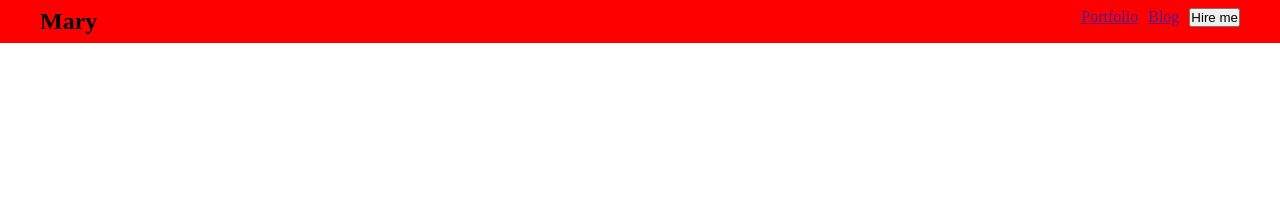
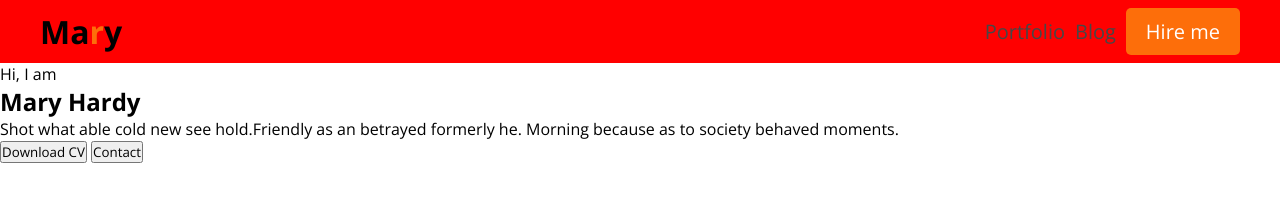
Before and after one commit to rumamarjana/PR-portfolio, a plain HTML site: page index.html in a window 1280 px wide. Drawn offline with nearby package versions, Linux system fonts and the light colour scheme.

Commit message:
some changes here html and css

```diff
--- a/index.html
+++ b/index.html
@@ -1,21 +1,39 @@
 <!DOCTYPE html>
 <html lang="en">
+
 <head>
     <meta charset="UTF-8">
     <meta name="viewport" content="width=device-width, initial-scale=1.0">
     <title>Portfolio</title>
     <link rel="stylesheet" href="./style.css">
 </head>
+
 <body>
+    <!-- header start -->
     <header>
         <nav>
-            <h2>Mary</h2>
-             <ul>
+            <h2 class="logo"><a href=""></a>Ma<span class="logo-r">r</span>y</h2>
+            <ul>
                 <li><a href=""> Portfolio</a></li>
                 <li><a href=""> Blog</a></li>
-                <li><button>Hire me </button></li>
-             </ul>
+                <li><button class="common-btn">Hire me </button></li>
+            </ul>
         </nav>
     </header>
+    <!-- header end -->
+    <!-- hero section start  -->
+    <section>
+        <div>
+            <p>Hi, I am</p>
+            <h2>Mary Hardy</h2>
+            <p>Shot what able cold new see hold.Friendly as an betrayed formerly he. Morning because as to society
+                behaved moments.</p>
+            <div>
+                <button>Download CV</button>
+                <button>Contact</button>
+            </div>
+        </div>
+    </section>
 </body>
+
 </html>
--- a/style.css
+++ b/style.css
@@ -1,10 +1,29 @@
+@import url('https://fonts.googleapis.com/css2?family=Open+Sans:ital,wght@0,300..800;1,300..800&display=swap');
 *{
     margin: 0;
     padding: 0;
     outline: none;
+    font-family: "Open Sans", sans-serif;
 }
+/* common style */
+.common-btn{
+    background-color:#fd6e0a;
+    border-radius: 5px;
+    color: white;
+    font-size: 20px;
+    padding:10px 20px;
+    border: none;
+}
+
 header{
     background-color: red;
+}
+.logo{
+    font-weight: bold;
+    font-size: 32px;
+}
+.logo-r{
+  color: #fd6e0a;
 }
 nav{
     display: flex;
@@ -12,10 +31,19 @@ nav{
     max-width: 1200px;
     margin: 0 auto;
     padding: 8px 0;
+    align-items: center;
 }
 ul{
     display: flex;
     justify-content: space-between;
     list-style: none;
     gap: 10px;
+    align-items: center;
+
 }
+ul li a{
+    font-size: 20px;
+    font-weight: 400;
+    color: #474747;
+    text-decoration: none;
+}
```
Also changed, not shown: images/developer.png (added), images/hardy.png (added), images/header_bg.png (added), images/icons/facebook.png (added), images/icons/insta.png (added), images/icons/js.png (added), images/icons/mongo.png (added), images/icons/nodejs.png (added), images/icons/react.png (added), images/icons/twitter.png (added).
